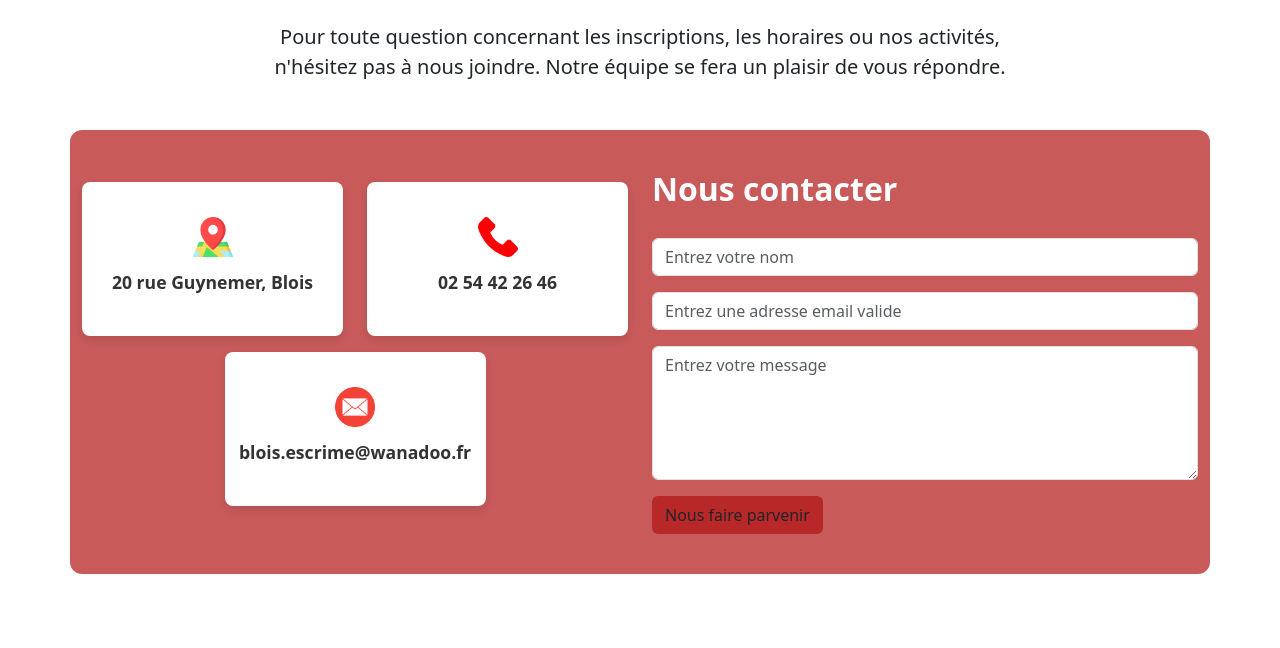
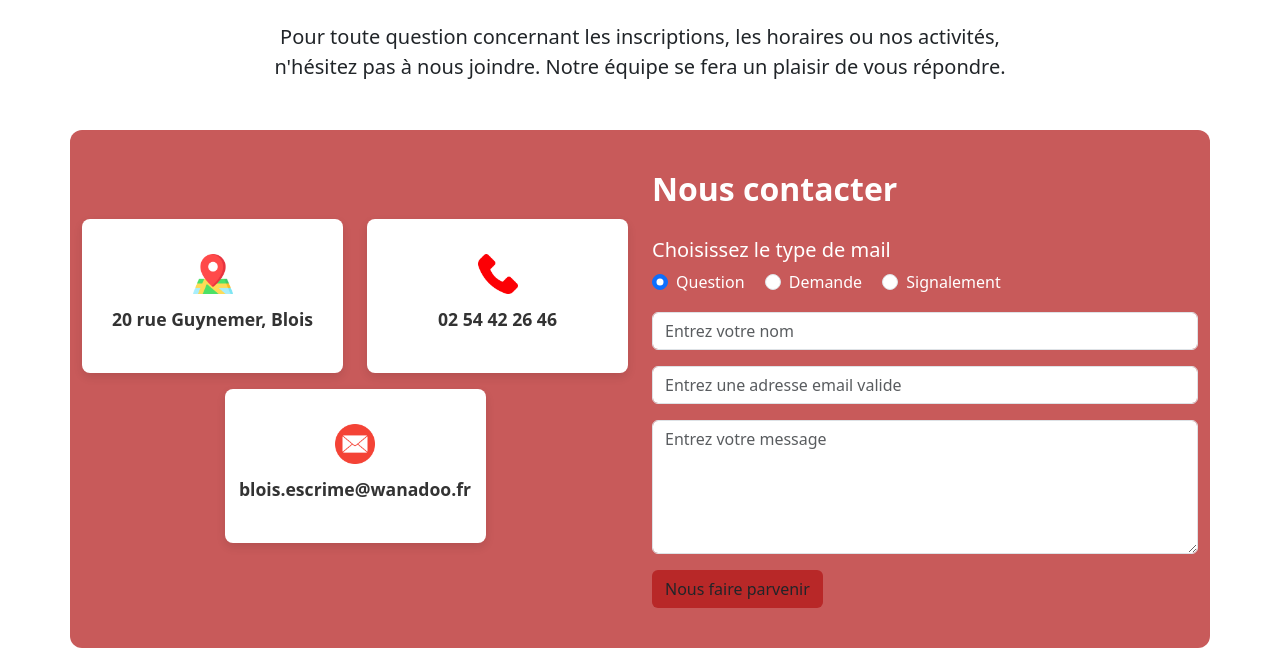
Before and after one commit to alexandre1dias/SAE-Projet-FI, a Flask app: page /contact/ in a window 1280 px wide. Shown: the part 162-810 px from the top of the page. Before the commit the page ends 736 px from the top, so only its background shows below. Run offline with Flask 3, Linux system fonts and the light colour scheme.

Commit message:
ajout du type de mail

```diff
--- a/monApp/templates/contact.html
+++ b/monApp/templates/contact.html
@@ -37,6 +37,21 @@
                 <h2>Nous contacter</h2>
                 <form action="#" method="POST">
                     <div class="mb-3">
+                        <h5 class="mb-2">Choisissez le type de mail</h5>
+                        <div class="form-check form-check-inline">
+                            <input class="form-check-input" type="radio" name="mail_type" id="type_question" value="question" checked>
+                            <label class="form-check-label" for="type_question">Question</label>
+                        </div>
+                        <div class="form-check form-check-inline">
+                            <input class="form-check-input" type="radio" name="mail_type" id="type_demande" value="demande">
+                            <label class="form-check-label" for="type_demande">Demande</label>
+                        </div>
+                        <div class="form-check form-check-inline">
+                            <input class="form-check-input" type="radio" name="mail_type" id="type_signalement" value="signalement">
+                            <label class="form-check-label" for="type_signalement">Signalement</label>
+                        </div>
+                    </div>
+                    <div class="mb-3">
                         <input type="text" class="form-control" placeholder="Entrez votre nom" required>
                     </div>
                     <div class="mb-3">
```
